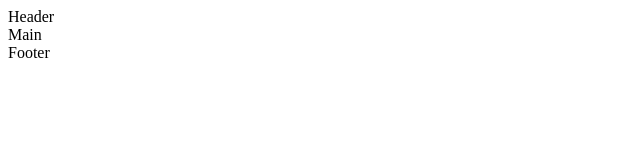
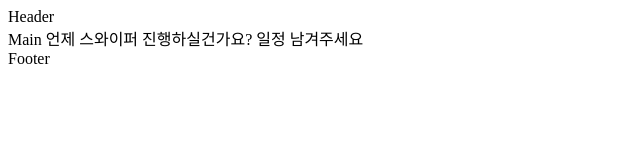
Before and after one commit to jiwonchu/web, a plain HTML site: page index.html in a window 1280 px wide. Shown: the whole page, without its empty margins (0-640 px from the left). Drawn offline with Linux system fonts and the light colour scheme.

Commit message:
작업 요청

```diff
--- a/index.html
+++ b/index.html
@@ -9,7 +9,8 @@
 <body>
   <div class="wrap">
     <header class="header">Header</header>
-    <div class="main">Main</div>
+    <div class="main">Main
+    언제 스와이퍼 진행하실건가요? 일정 남겨주세요</div>
     <footer>Footer</footer>
   </div>
 </body>
```
